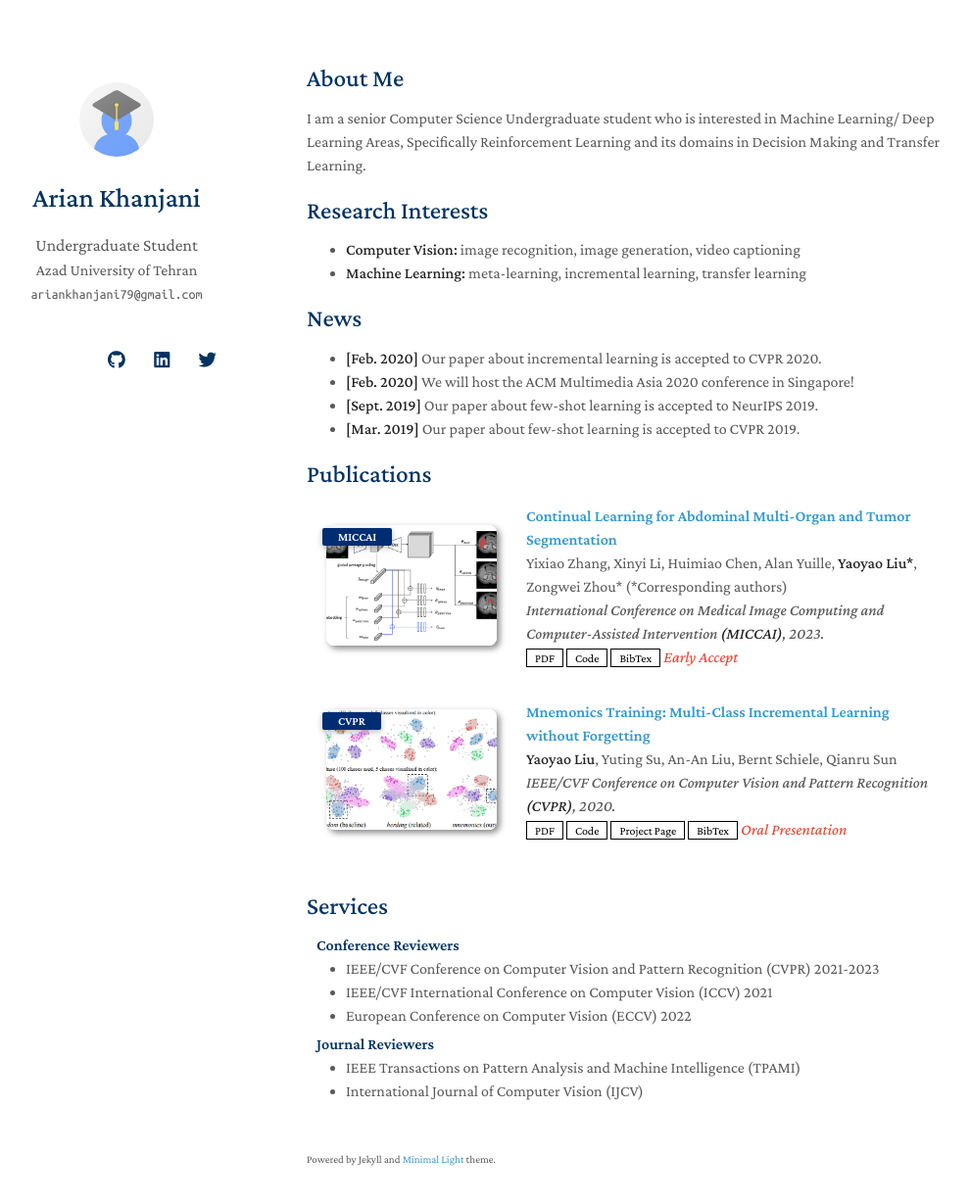
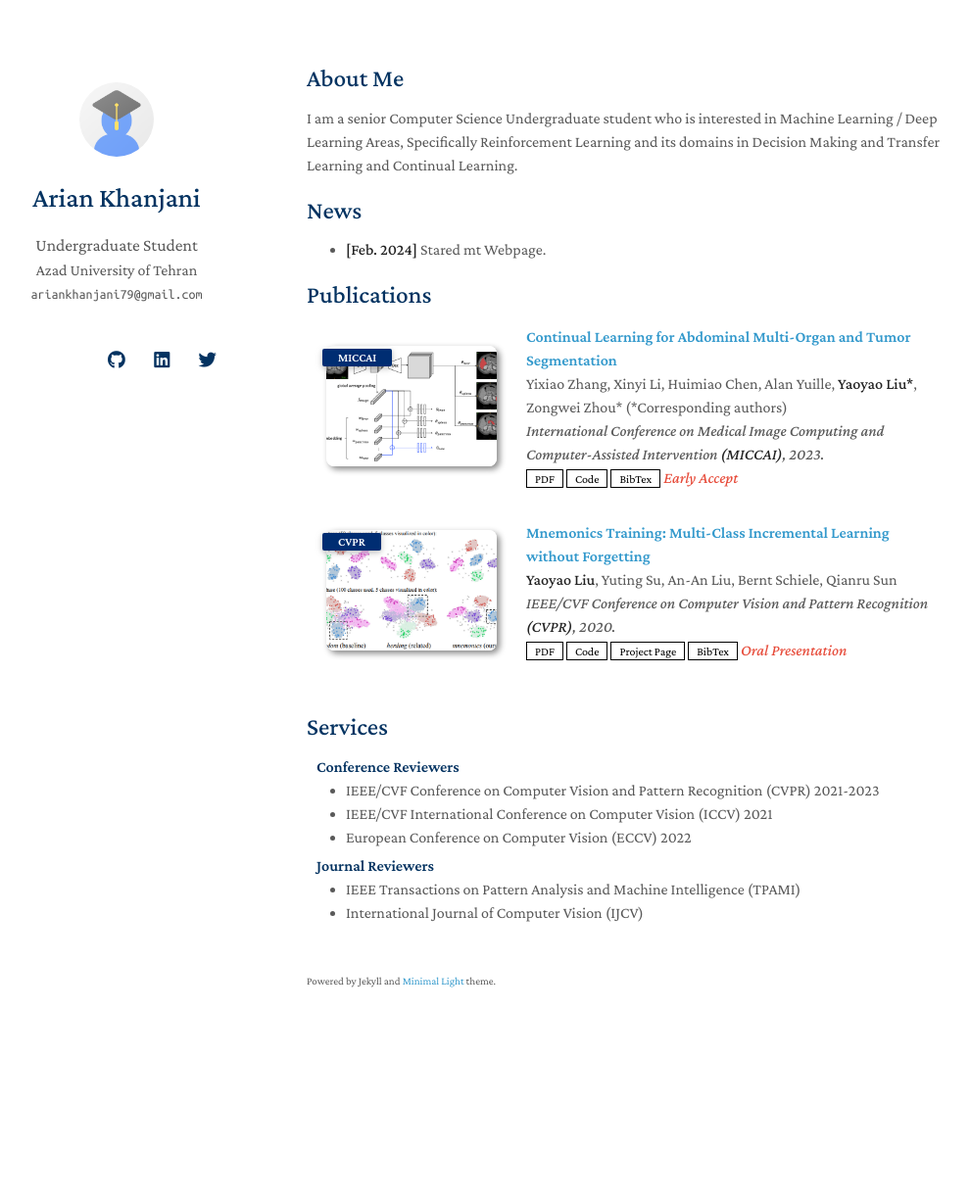
Before and after one commit to ariankhanjani/ariankhanjani.github.io, a Jekyll site: the page built from index.md, in a window 1280 px wide and 1264 px high. Shown: the top 1229 px of the window at 98% size, without its empty margins (157-1147 px from the left). Built offline with Jekyll 4.4.1, drawn with Linux system fonts in a browser that asks for light colours; nearby versions of some CDN libraries; a style sheet for code colours, icons or effects is not loaded; our own code applies the rules of GitHub Pages for plain Markdown files.

Commit message:
Update index.md

```diff
--- a/index.md
+++ b/index.md
@@ -4,19 +4,11 @@ layout: homepage
 
 ## About Me
 
-I am a senior Computer Science Undergraduate student who is interested in Machine Learning/ Deep Learning Areas, Specifically Reinforcement Learning and its domains in Decision Making and Transfer Learning.
-
-## Research Interests
-
-- **Computer Vision:** image recognition, image generation, video captioning
-- **Machine Learning:** meta-learning, incremental learning, transfer learning
+I am a senior Computer Science Undergraduate student who is interested in Machine Learning / Deep Learning Areas, Specifically Reinforcement Learning and its domains in Decision Making and Transfer Learning and Continual Learning.
 
 ## News
 
-- **[Feb. 2020]** Our paper about incremental learning is accepted to CVPR 2020.
-- **[Feb. 2020]** We will host the ACM Multimedia Asia 2020 conference in Singapore!
-- **[Sept. 2019]** Our paper about few-shot learning is accepted to NeurIPS 2019.
-- **[Mar. 2019]** Our paper about few-shot learning is accepted to CVPR 2019.
+- **[Feb. 2024]** Stared mt Webpage.
 
 {% include_relative _includes/publications.md %}
 
```
